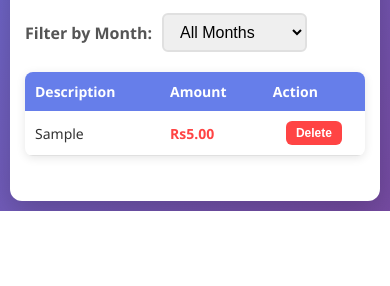
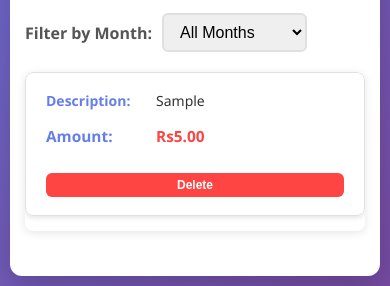
Before and after one commit to saqib-niaxi/expensetracker, a website: page index.html in a window 390 px wide. Both pictures are taken after typing "5", "Sample" into the empty fields and a click on the button "Add Expense". Shown: the part 639-925 px from the top of the page. Before the commit the page ends 850 px from the top, so only its background shows below. Drawn offline with Linux system fonts and the light colour scheme.

Commit message:
updated the app

```diff
--- a/script.js
+++ b/script.js
@@ -127,9 +127,9 @@ function displayExpenses() {
     filteredExpenses.forEach(expense => {
         const row = document.createElement('tr');
         row.innerHTML = `
-            <td>${formatDate(expense.date)}</td>
-            <td>${escapeHtml(expense.description)}</td>
-            <td class="amount">Rs${parseFloat(expense.amount).toFixed(2)}</td>
+            <td data-label="Date:">${formatDate(expense.date)}</td>
+            <td data-label="Description:">${escapeHtml(expense.description)}</td>
+            <td class="amount" data-label="Amount:">Rs${parseFloat(expense.amount).toFixed(2)}</td>
             <td class="action-cell">
                 <button class="delete-btn" onclick="deleteExpense(${expense.id})">Delete</button>
             </td>
--- a/style.css
+++ b/style.css
@@ -258,4 +258,69 @@ tbody tr:hover {
         padding: 5px 10px !important;
         font-size: 12px !important;
     }
+
+    /* Stack table headers */
+    table thead {
+        display: none;
+    }
+
+    table,
+    tbody,
+    tr,
+    td {
+        display: block;
+        width: 100% !important;
+    }
+
+    tr {
+        margin-bottom: 15px;
+        border: 1px solid #e0e0e0;
+        border-radius: 8px;
+        padding: 10px;
+        box-shadow: 0 2px 5px rgba(0, 0, 0, 0.1);
+    }
+
+    td {
+        padding: 8px 10px;
+        border: none;
+        position: relative;
+        padding-left: 120px;
+        text-align: left;
+    }
+
+    td::before {
+        content: attr(data-label);
+        position: absolute;
+        left: 10px;
+        font-weight: 600;
+        color: #667eea;
+    }
+
+    .action-cell {
+        text-align: center;
+        padding-left: 10px !important;
+    }
+
+    .amount {
+        font-size: 1.1em;
+    }
+
+    .amount::before {
+        content: "Amount:";
+    }
+
+    td:nth-child(2)::before {
+        content: "Description:";
+    }
+
+    .delete-btn {
+        width: 100%;
+        margin-top: 10px;
+    }
+
+    /* Make form input font size larger for mobile to prevent zoom on iOS */
+    .form-group input,
+    .filter-group select {
+        font-size: 16px !important;
+    }
 }
```
